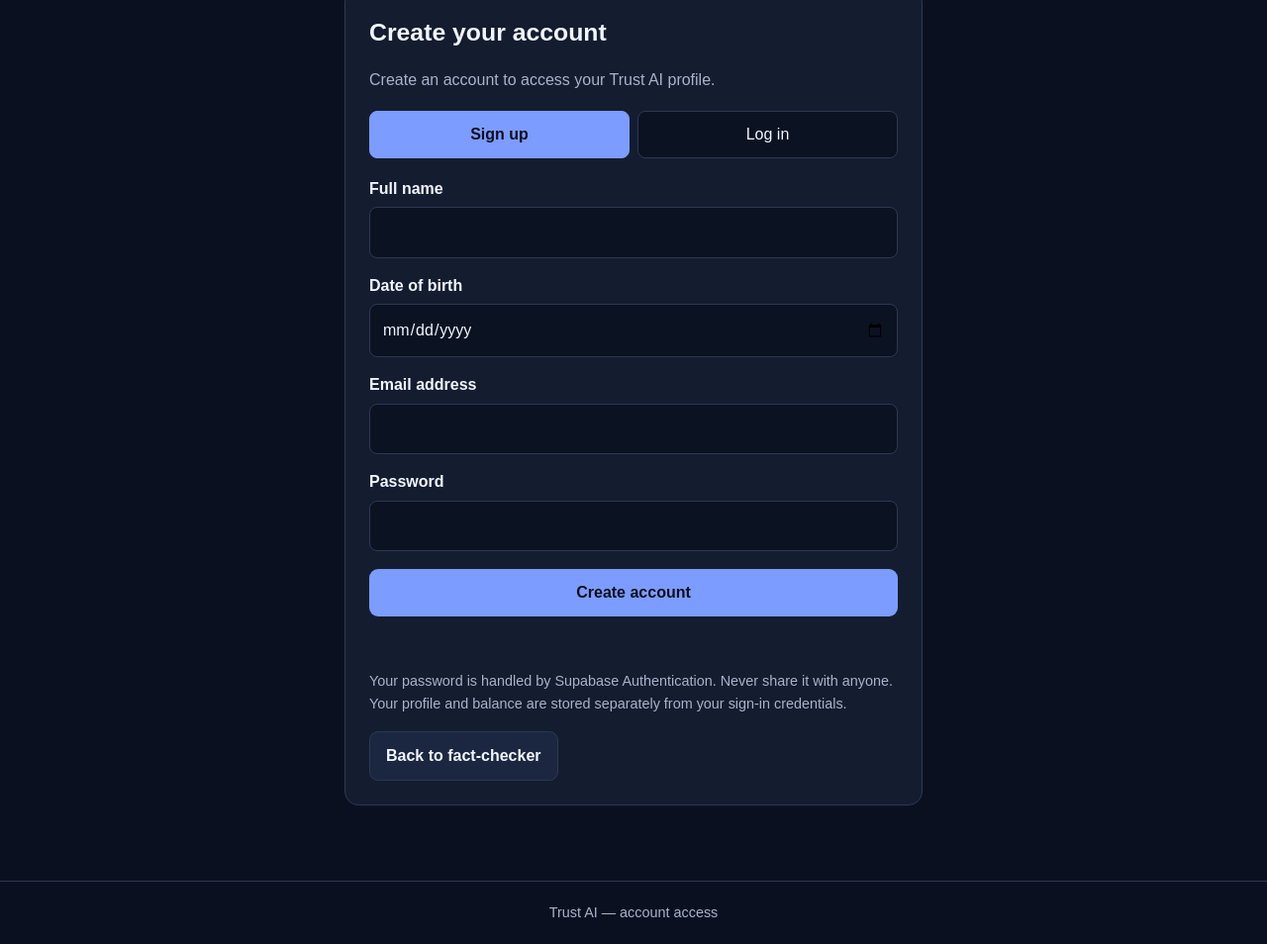
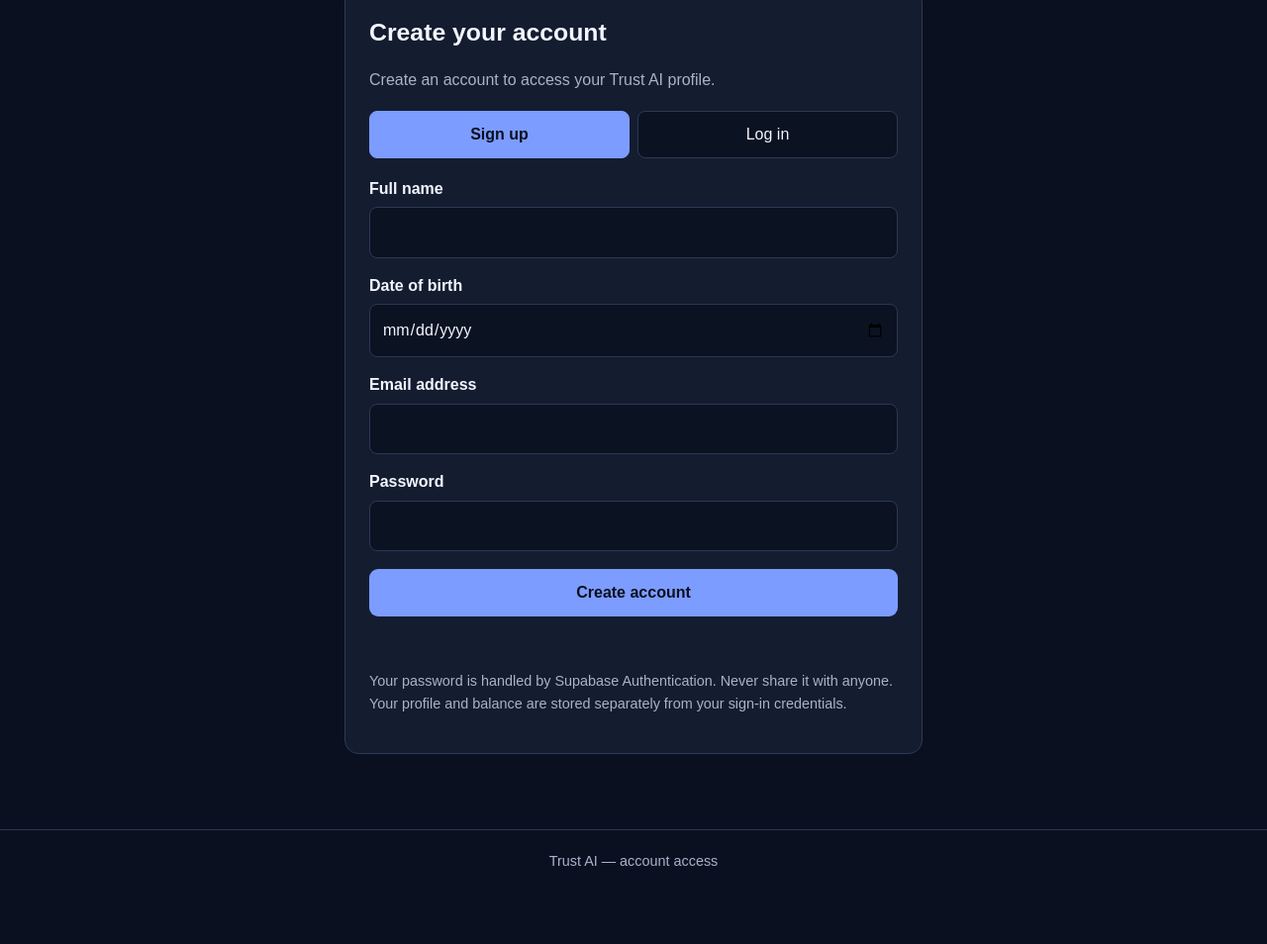
Before and after one commit to Rat-OS-dev/TrustAI, a plain HTML site: page login.html in a window 1280 px wide. Shown: the part 172-1126 px from the top of the page at 99% size. After the commit the page ends 1075 px from the top, so only its background shows below. Drawn offline with Linux system fonts and the light colour scheme; a script that the page names is missing.

Commit message:
Remove Back to fact-checker link from login page

```diff
--- a/login.html
+++ b/login.html
@@ -321,10 +321,6 @@
         with anyone. Your profile and balance are stored separately from
         your sign-in credentials.
       </p>
-
-      <div class="button-row">
-        <a class="secondary" href="index.html">Back to fact-checker</a>
-      </div>
     </section>
   </main>
 
@@ -477,8 +473,6 @@
           );
         }
 
-        // If email confirmation is disabled, a session may be returned
-        // immediately. Save profile details only when signed in.
         if (data.session) {
           await saveProfile(data.user, fullName, dateOfBirth);
 
@@ -540,8 +534,6 @@
           throw new Error("No authenticated account was returned.");
         }
 
-        // On email-confirmation flows, user metadata retains the original
-        // registration details. Sync them into the profile after login.
         const fullName =
           user.user_metadata?.full_name || "";
 
@@ -568,14 +560,12 @@
       }
     });
 
-    // Existing signed-in users can go directly to their account page.
     const { data: sessionData } = await supabase.auth.getSession();
 
     if (sessionData.session) {
       window.location.href = "account.html";
     }
 
-    // Restore the appropriate form if a link contains ?mode=login.
     if (new URLSearchParams(window.location.search).get("mode") === "login") {
       setMode("login");
     }
```
